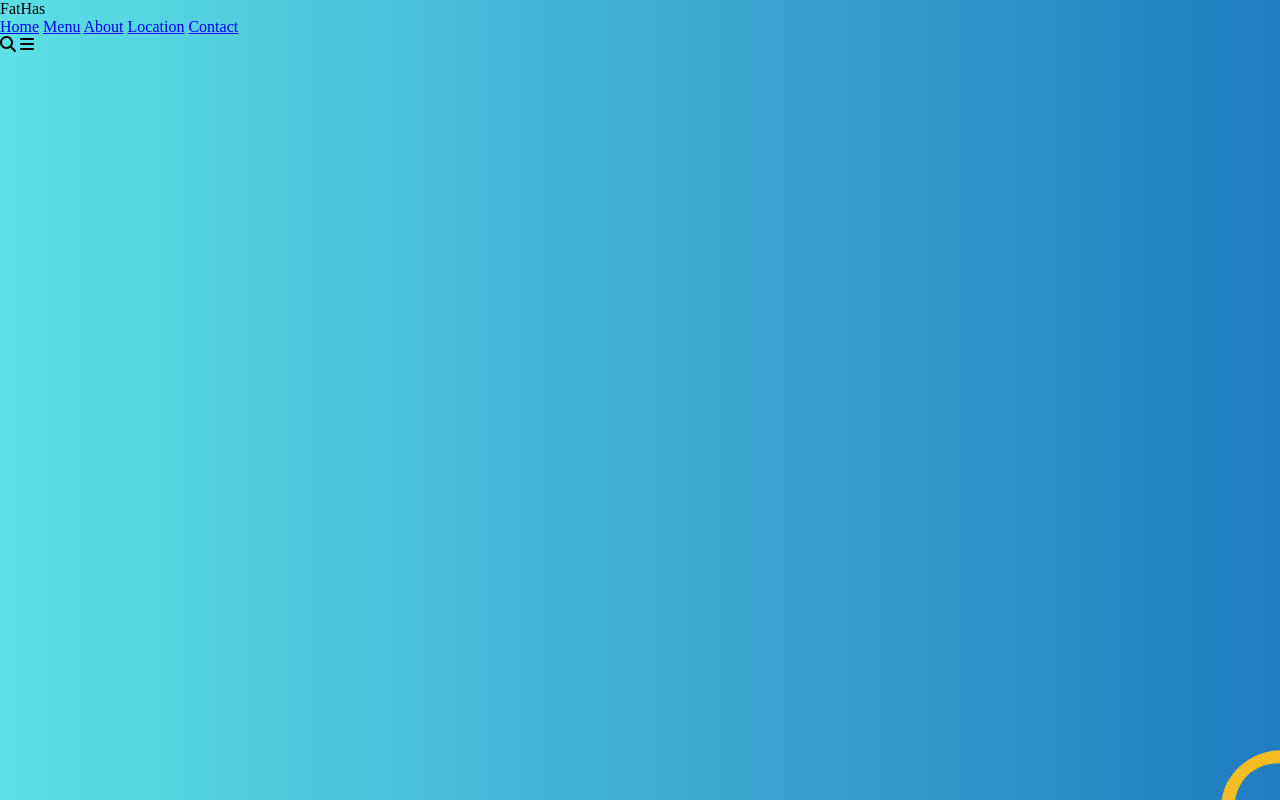
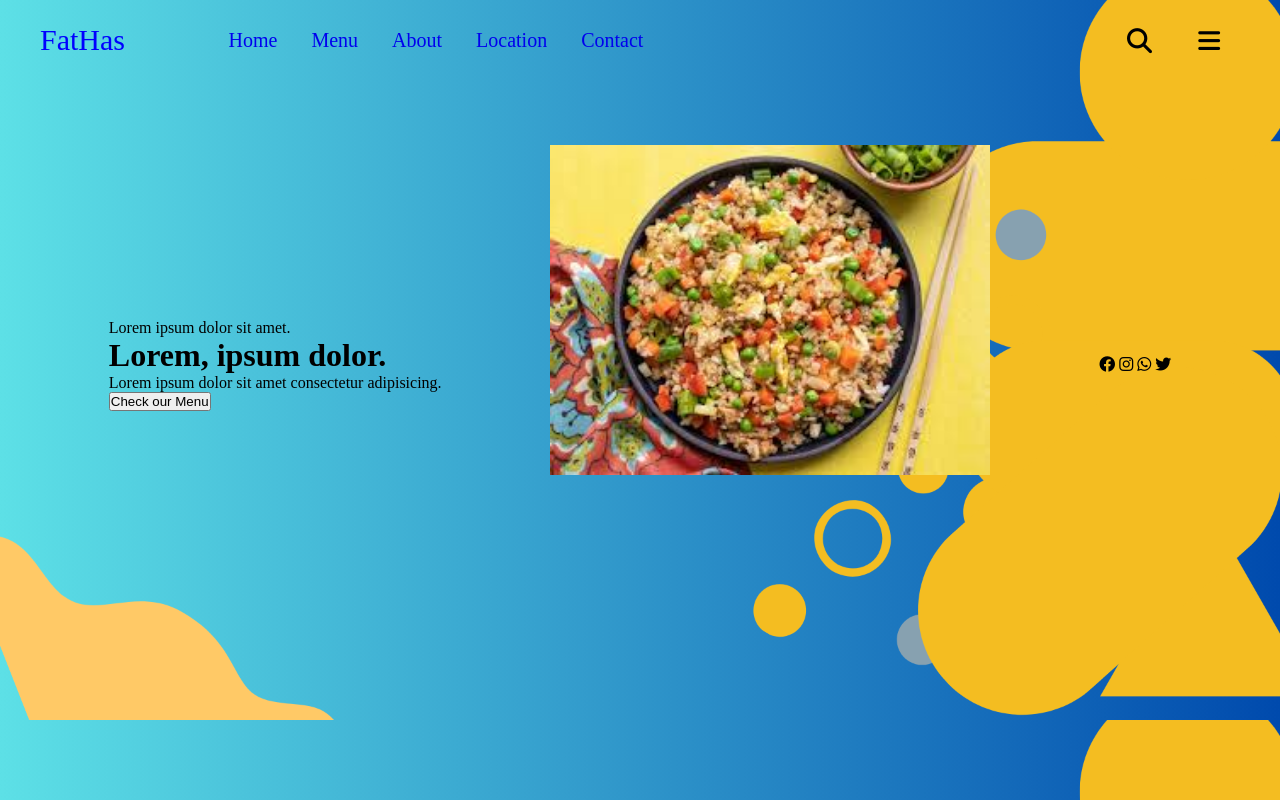
Before and after one commit to Fatimah1403/SBA_16.1, a plain HTML site: page index.html in a window 1280 px wide. Drawn offline with nearby package versions, Linux system fonts and the light colour scheme.

Commit message:
Recipe added

```diff
--- a/index.html
+++ b/index.html
@@ -25,6 +25,23 @@
 
         </div>
     </div>
+    <div class="heading">
+        <div class="left">
+            <p>Lorem ipsum dolor sit amet.</p>
+            <h1>Lorem, ipsum dolor.</h1>
+            <p>Lorem ipsum dolor sit amet consectetur adipisicing.</p>
+            <button>Check our Menu</button>
+        </div>
+        <div class="right">
+
+        </div>
+        <div class="socialMedia">
+            <i class="fa-brands fa-facebook"></i>
+            <i class="fa-brands fa-instagram"></i>
+            <i class="fa-brands fa-whatsapp"></i>
+            <i class="fa-brands fa-twitter"></i>
+        </div>
+    </div>
 
     <script src="./main.js"></script>
     <script src="https://cdn.jsdelivr.net/npm/bootstrap@5.3.2/dist/js/bootstrap.bundle.min.js" integrity="sha384-C6RzsynM9kWDrMNeT87bh95OGNyZPhcTNXj1NW7RuBCsyN/o0jlpcV8Qyq46cDfL" crossorigin="anonymous"></script>
--- a/style.css
+++ b/style.css
@@ -7,4 +7,51 @@ body {
     width: 100%;
     height: 97%;
     background-image: url("/images/design_back1.png");
+    background-size: cover;
 }
+.top {
+    display: flex;
+    flex-direction: row;
+    justify-content: space-between;
+    height: 80px;
+    align-items: center;
+    padding: 0px 40px;
+}
+.logo {
+    font-size: 30px;
+    color: blue;
+}
+.nav {
+    position: relative;
+    left: -180px;
+}
+a {
+    padding: 5px 15px;
+    font-size: 20px;
+    text-decoration: none;
+}
+a:hover {
+    color: white;
+    text-decoration: underline;
+    text-underline-position:under;
+}
+.search {
+    font-size: 25px;
+}
+.search i {
+    padding: 5px 20px;
+}
+/* ************heading***************** */
+.heading {
+    display: flex;
+    justify-content:space-evenly;
+    padding-top: 65px;
+    align-items: center;
+}
+.right {
+    width: 440px;
+    height: 440px;
+    background-image: url("/images/fried_rice2.jpeg");
+    background-repeat: no-repeat;
+    background-size: contain;
+}
```
